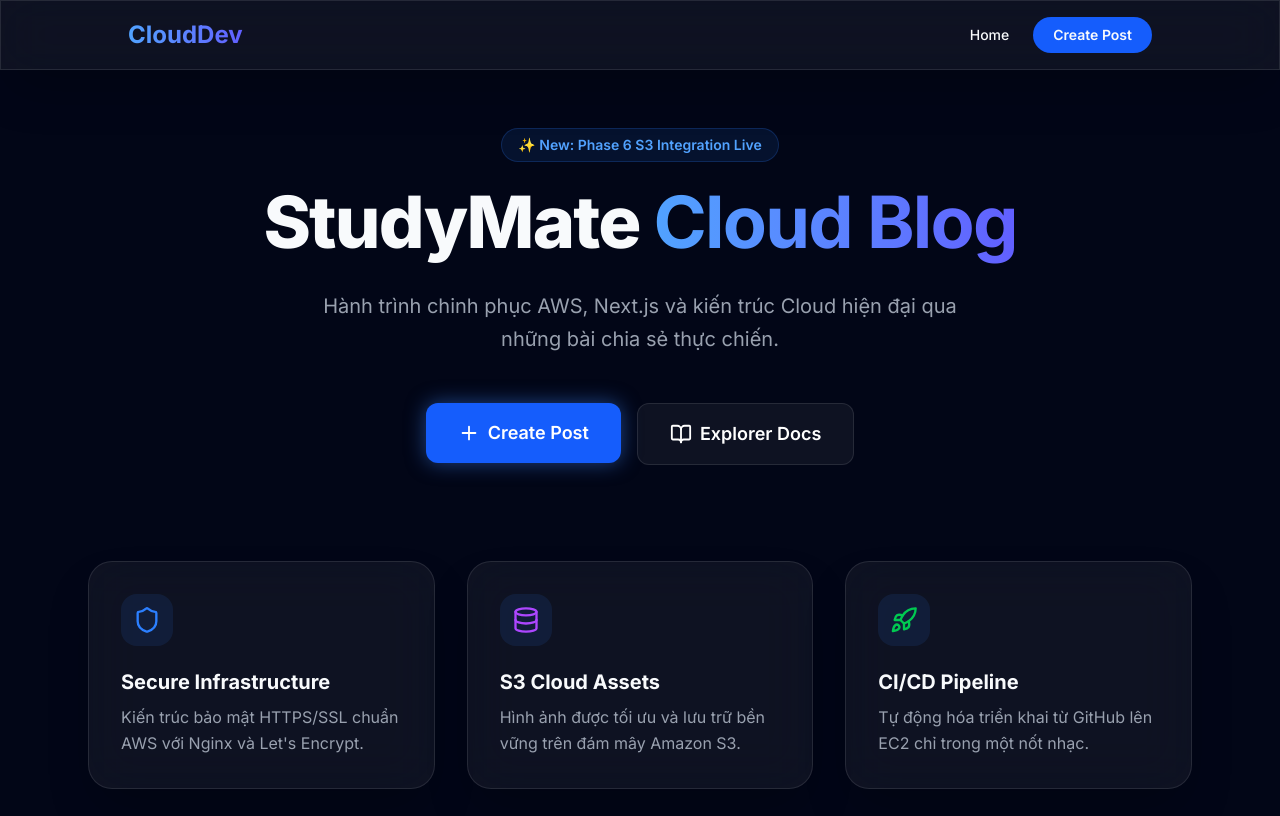
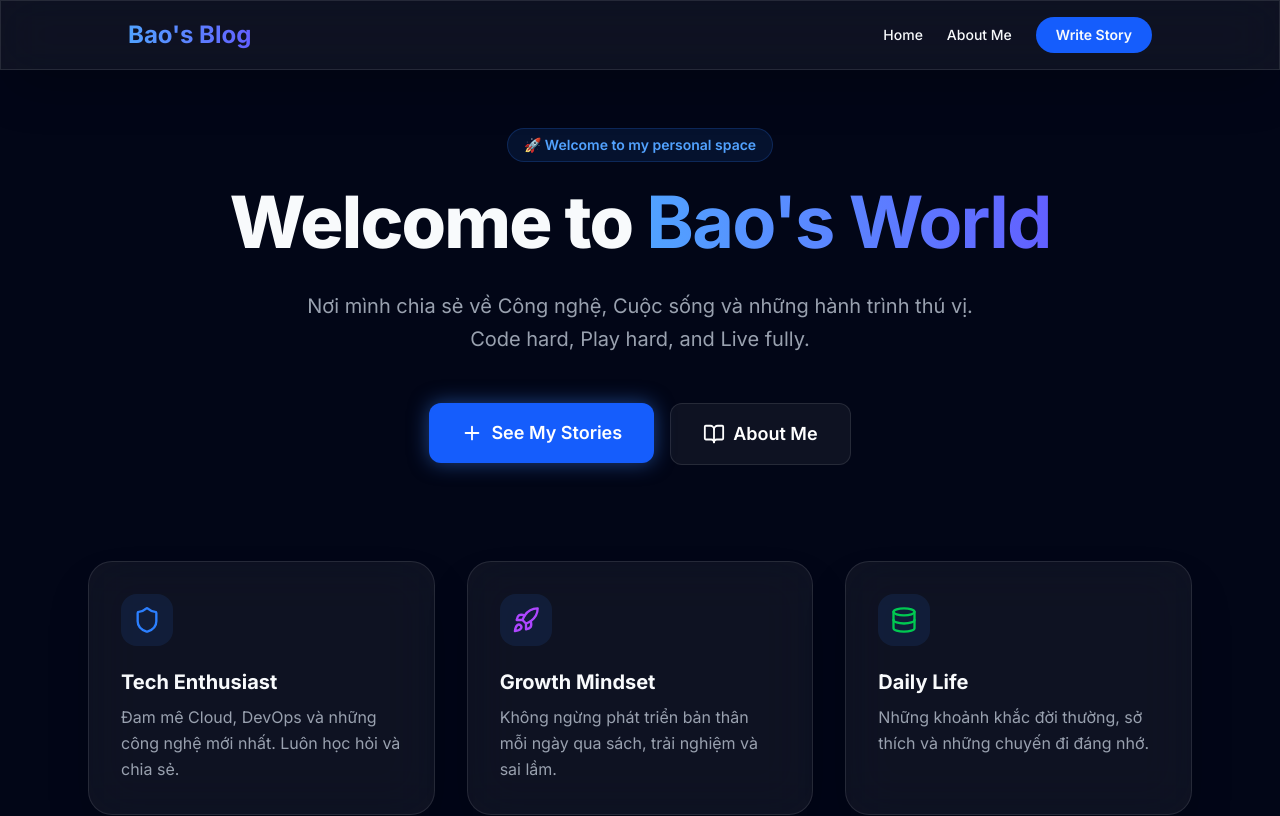
Before and after one commit to iamtomnotjerry/aws-project, a Next.js app: page / in a window 1280 px wide. Shown: the top 816 px of the page. Built offline with nearby package versions, Linux system fonts and the light colour scheme; no server answers; the database is empty.

Commit message:
feat: rebrand to Bao's Blog

```diff
--- a/app/layout.tsx
+++ b/app/layout.tsx
@@ -8,8 +8,8 @@
 const inter = Inter({ subsets: ["latin"] });
 
 export const metadata: Metadata = {
-  title: "CloudDev Blog | AWS & Next.js Architecture",
-  description: "A professional engineering blog documenting AWS EC2, S3, and standard Cloud architectures.",
+  title: "Bao's Blog | Tech, Life & Journey",
+  description: "Sharing stories about Technology, Lifestyle, and Personal Growth.",
 };
 
 export const viewport = {
@@ -30,18 +30,21 @@
         <Toaster position="top-center" richColors />
         <nav className="fixed top-0 w-full z-50 glass py-4 px-6">
           <div className="max-w-5xl mx-auto flex justify-between items-center">
-            <div className="text-2xl font-bold text-gradient">CloudDev</div>
+            <Link href="/" className="text-2xl font-bold text-gradient hover:opacity-80 transition-opacity">
+              Bao's Blog
+            </Link>
             <div className="flex gap-6 text-sm font-medium items-center">
               <Link href="/" className="hover:text-blue-500 transition-colors">Home</Link>
+              <Link href="/about" className="hover:text-blue-500 transition-colors">About Me</Link>
               <Link href="/new-post" className="px-5 py-2 bg-blue-600 rounded-full hover:bg-blue-700 transition-all font-semibold">
-                Create Post
+                Write Story
               </Link>
             </div>
           </div>
         </nav>
         {children}
         <footer className="py-20 text-center text-gray-600 border-t border-white/5 mt-20">
-          <p>© 2026 CloudDev Solutions. Deployed on AWS Infrastructure.</p>
+          <p>© 2026 Bao's Blog. Built with Passion & Next.js.</p>
         </footer>
       </body>
     </html>
--- a/app/new-post/page.tsx
+++ b/app/new-post/page.tsx
@@ -70,8 +70,8 @@
       <motion.div initial={{ opacity: 0, y: 20 }} animate={{ opacity: 1, y: 0 }}>
         <Card className="p-8 md:p-12">
           <header className="mb-10">
-            <h1 className="text-4xl font-bold mb-3">Create Post</h1>
-            <p className="text-gray-400">Share your cloud knowledge with the world.</p>
+            <h1 className="text-4xl font-bold mb-3">Write a New Story</h1>
+            <p className="text-gray-400">Share your journey, thoughts, and discoveries.</p>
           </header>
 
           <form onSubmit={handleSubmit(onSubmit)} className="space-y-8">
--- a/app/page.tsx
+++ b/app/page.tsx
@@ -28,7 +28,7 @@
           animate={{ opacity: 1, scale: 1 }}
           className="inline-block px-4 py-1.5 mb-6 rounded-full bg-blue-500/10 border border-blue-500/20 text-blue-400 text-sm font-semibold"
         >
-          ✨ New: Phase 6 S3 Integration Live
+          🚀 Welcome to my personal space
         </motion.div>
 
         <motion.h1
@@ -36,7 +36,7 @@
           animate={{ opacity: 1, y: 0 }}
           className="text-6xl md:text-7xl font-extrabold mb-8 tracking-tight"
         >
-          StudyMate <span className="text-gradient">Cloud Blog</span>
+          Welcome to <span className="text-gradient">Bao's World</span>
         </motion.h1>
 
         <motion.p
@@ -45,17 +45,18 @@
           transition={{ delay: 0.1 }}
           className="text-gray-400 text-xl mb-12 max-w-2xl mx-auto leading-relaxed"
         >
-          Hành trình chinh phục AWS, Next.js và kiến trúc Cloud hiện đại qua những bài chia sẻ thực chiến.
+          Nơi mình chia sẻ về Công nghệ, Cuộc sống và những hành trình thú vị.
+          Code hard, Play hard, and Live fully.
         </motion.p>
 
         <div className="flex flex-col sm:flex-row justify-center gap-4">
           <Link href="/new-post">
             <Button size="lg" glow>
-              <Plus size={22} /> Create Post
+              <Plus size={22} /> See My Stories
             </Button>
           </Link>
           <Button variant="secondary" size="lg">
-            <BookOpen size={22} /> Explorer Docs
+            <BookOpen size={22} /> About Me
           </Button>
         </div>
       </section>
@@ -64,18 +65,18 @@
       <div className="grid grid-cols-1 md:grid-cols-3 gap-8 mb-32">
         <FeatureCard
           icon={<Shield size={28} className="text-blue-500" />}
-          title="Secure Infrastructure"
-          description="Kiến trúc bảo mật HTTPS/SSL chuẩn AWS với Nginx và Let's Encrypt."
+          title="Tech Enthusiast"
+          description="Đam mê Cloud, DevOps và những công nghệ mới nhất. Luôn học hỏi và chia sẻ."
         />
         <FeatureCard
-          icon={<Database size={28} className="text-purple-500" />}
-          title="S3 Cloud Assets"
-          description="Hình ảnh được tối ưu và lưu trữ bền vững trên đám mây Amazon S3."
+          icon={<Rocket size={28} className="text-purple-500" />}
+          title="Growth Mindset"
+          description="Không ngừng phát triển bản thân mỗi ngày qua sách, trải nghiệm và sai lầm."
         />
         <FeatureCard
-          icon={<Rocket size={28} className="text-green-500" />}
-          title="CI/CD Pipeline"
-          description="Tự động hóa triển khai từ GitHub lên EC2 chỉ trong một nốt nhạc."
+          icon={<Database size={28} className="text-green-500" />}
+          title="Daily Life"
+          description="Những khoảnh khắc đời thường, sở thích và những chuyến đi đáng nhớ."
         />
       </div>
 
```
Also changed, not shown: 1 other file (tests, documents, lock files or other folders).
